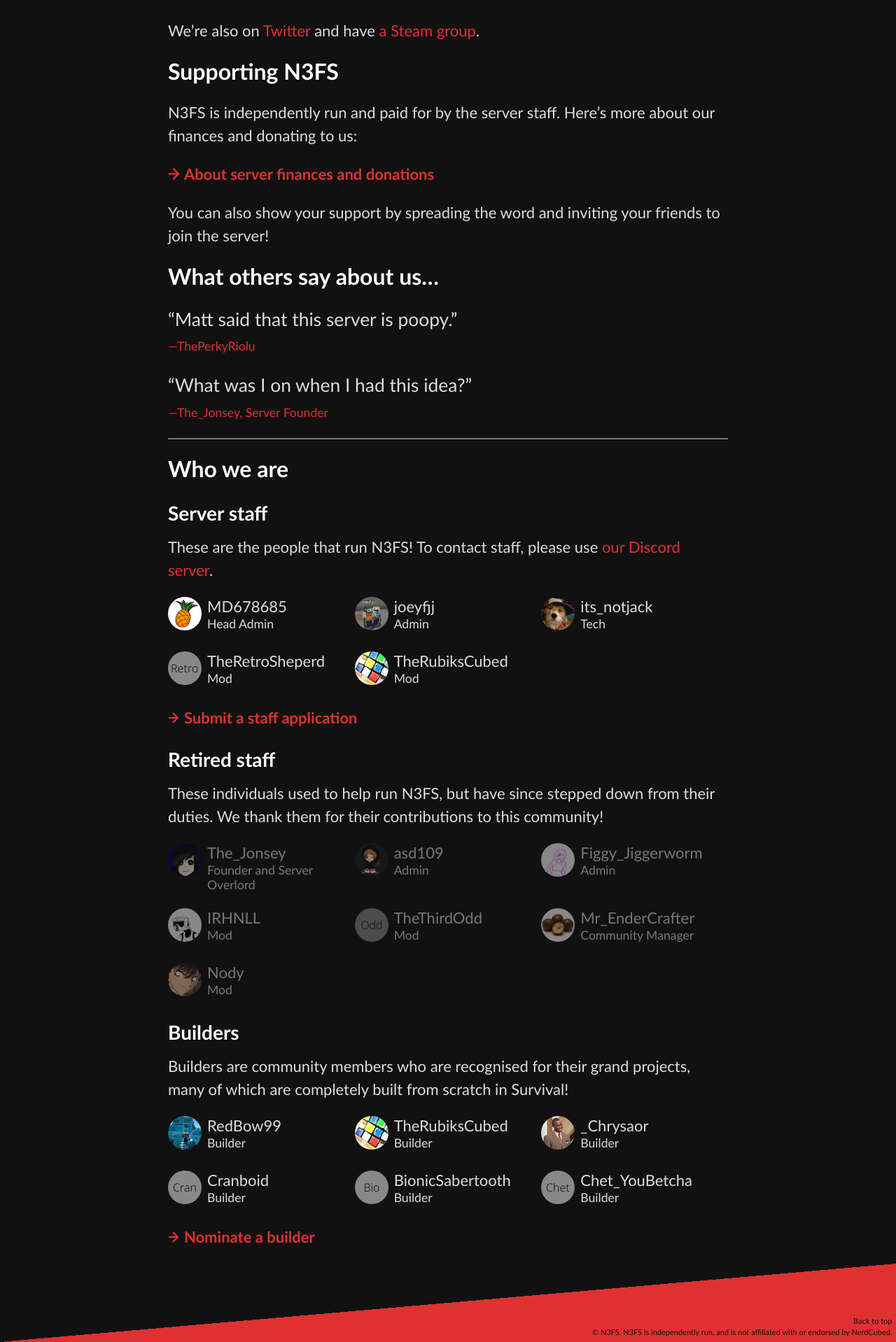
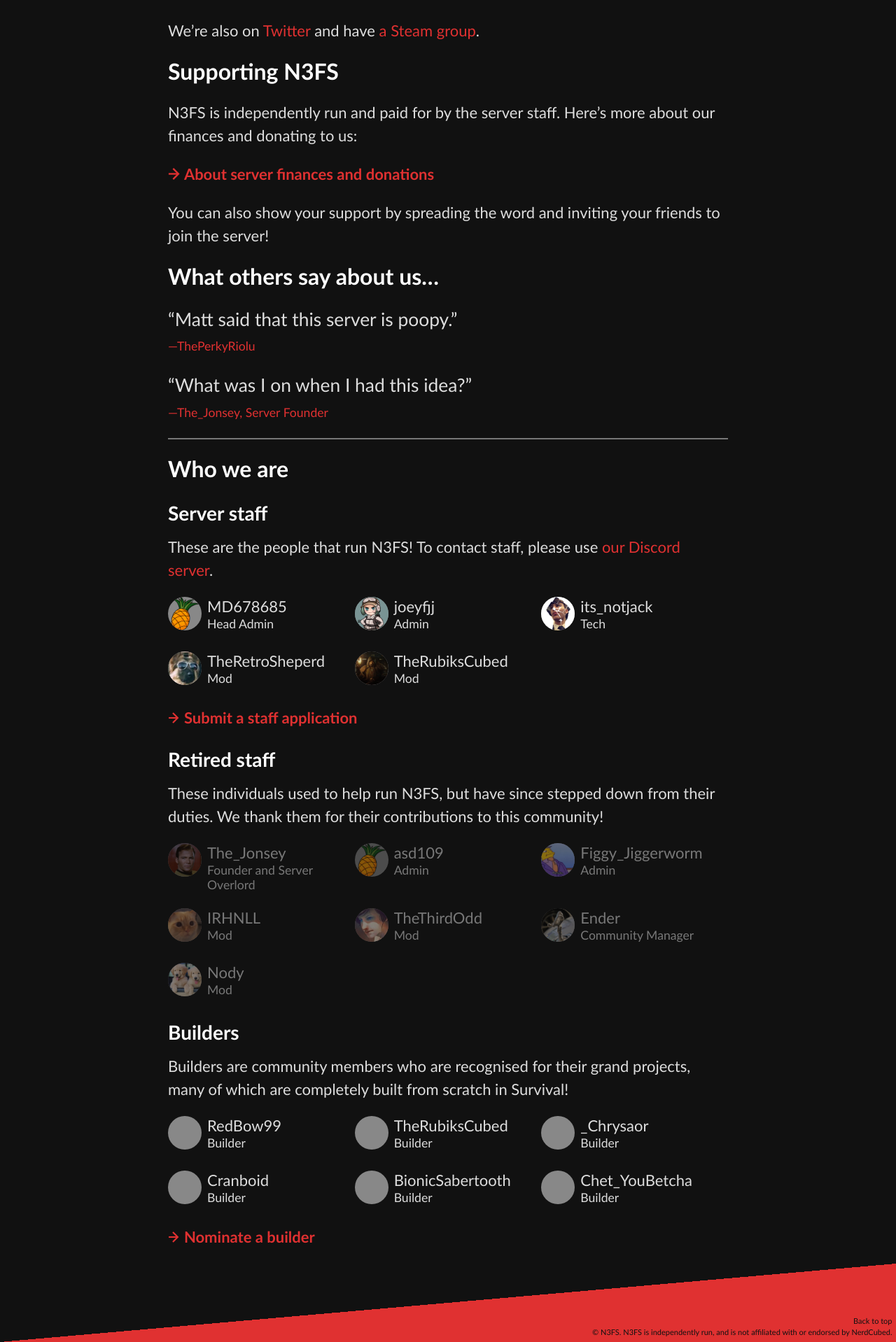
Before and after one commit to N3FS/N3FS-website, a Jekyll site: the page built from about.md, in a window 1280 px wide. Shown: the part 732-2650 px from the top of the page at 70% size. Built offline with Jekyll 4.4.1, drawn with Linux system fonts in a browser that asks for light colours.

Commit message:
Update staff photos

```diff
--- a/about.md
+++ b/about.md
@@ -55,7 +55,7 @@ You can also show your support by spreading the word and inviting your friends t
   width: 48px;
   height: 48px;
   background-color: #888;
-  background-image: url('/assets/images/staff.jpg');
+  /* background-image: url('/assets/images/staff.jpg'); */
   background-size: 384px 192px;
   border-radius: 100%;
   margin: 0 8px 8px 0;
@@ -102,35 +102,35 @@ These are the people that run N3FS! To contact staff, please use [our Discord se
 
 <div class="staff-list">
   <div class="staff-member">
-    <div class="staff-avatar" style="background-position: -48px -0px;"></div>
+    <img class="staff-avatar" src="/assets/images/staff/md.png">
     <div class="staff-name">MD678685</div>
     <div class="staff-position">Head Admin</div>
     <div class="staff-tagline">One who actually does stuff</div>
   </div>
 
   <div class="staff-member">
-    <div class="staff-avatar" style="background-position: -288px -0px;"></div>
+    <img class="staff-avatar" src="/assets/images/staff/joey.png">
     <div class="staff-name">joeyfjj</div>
     <div class="staff-position">Admin</div>
     <div class="staff-tagline">Maker of terrible puns.</div>
   </div>
 
   <div class="staff-member">
-    <div class="staff-avatar" style="background-position: -192px -48px;"></div>
+    <img class="staff-avatar" src="/assets/images/staff/jack.png">
     <div class="staff-name">its_notjack</div>
     <div class="staff-position">Tech</div>
     <div class="staff-tagline">May or may not be Jack</div>
   </div>
 
   <div class="staff-member">
-    <div class="staff-avatar" style="background-position: -336px -48px;"></div>
+    <img class="staff-avatar" src="/assets/images/staff/shep.png">
     <div class="staff-name">TheRetroSheperd</div>
     <div class="staff-position">Mod</div>
     <div class="staff-tagline">Someone stole the toilet seat from the church</div>
   </div>
 
   <div class="staff-member">
-    <div class="staff-avatar" style="background-position: -48px -48px;"></div>
+    <img class="staff-avatar" src="/assets/images/staff/ruby.png">
     <div class="staff-name">TheRubiksCubed</div>
     <div class="staff-position">Mod</div>
     <div class="staff-tagline">Everyone loves Ruby</div>
@@ -145,49 +145,49 @@ These individuals used to help run N3FS, but have since stepped down from their
 
 <div class="staff-list">
   <div class="staff-member fade">
-    <div class="staff-avatar" style="background-position: -0px -0px;"></div>
+    <img class="staff-avatar" src="/assets/images/staff/jonsey.png">
     <div class="staff-name">The_Jonsey</div>
     <div class="staff-position">Founder and Server Overlord</div>
     <div class="staff-tagline">Owner</div>
   </div>
 
   <div class="staff-member fade">
-    <div class="staff-avatar" style="background-position: -96px -0px;"></div>
+    <img class="staff-avatar" src="/assets/images/staff/md.png">
     <div class="staff-name">asd109</div>
     <div class="staff-position">Admin</div>
     <div class="staff-tagline">It's a(WOL)sd109</div>
   </div>
 
   <div class="staff-member fade">
-    <div class="staff-avatar" style="background-position: -144px -0px;"></div>
+    <img class="staff-avatar" src="/assets/images/staff/figgy.png">
     <div class="staff-name">Figgy_Jiggerworm</div>
     <div class="staff-position">Admin</div>
     <div class="staff-tagline">Part-time eyebrow wiggler</div>
   </div>
 
   <div class="staff-member fade">
-    <div class="staff-avatar" style="background-position: -240px -0px;"></div>
+    <img class="staff-avatar" src="/assets/images/staff/irh.jpg">
     <div class="staff-name">IRHNLL</div>
     <div class="staff-position">Mod</div>
     <div class="staff-tagline">They weren't the mods you're looking for</div>
   </div>
 
   <div class="staff-member fade">
-    <div class="staff-avatar" style="background-position: -192px -0px;"></div>
+    <img class="staff-avatar" src="/assets/images/staff/odd.png">
     <div class="staff-name">TheThirdOdd</div>
     <div class="staff-position">Mod</div>
     <div class="staff-tagline">TheThirdOdd/Modd/Godd/Sodd</div>
   </div>
 
   <div class="staff-member fade">
-    <div class="staff-avatar" style="background-position: -336px -0px;"></div>
-    <div class="staff-name">Mr_EnderCrafter</div>
+    <img class="staff-avatar" src="/assets/images/staff/ender.png">
+    <div class="staff-name">Ender</div>
     <div class="staff-position">Community Manager</div>
     <div class="staff-tagline">Ran off to sixth form.</div>
   </div>
 
   <div class="staff-member fade">
-    <div class="staff-avatar" style="background-position: 0px -96px;"></div>
+    <img class="staff-avatar" src="/assets/images/staff/nody.png">
     <div class="staff-name">Nody</div>
     <div class="staff-position">Mod</div>
     <div class="staff-tagline">Moderating people since 2014</div>
```
Also changed, not shown: Gemfile.lock, assets/images/staff/ender.png (added), assets/images/staff/figgy.png (added), assets/images/staff/irh.jpg (added), assets/images/staff/jack.png (added), assets/images/staff/joey.png (added), assets/images/staff/jonsey.png (added), assets/images/staff/md.png (added), assets/images/staff/nody.png (added), assets/images/staff/odd.png (added), assets/images/staff/ruby.png (added), assets/images/staff/shep.png (added), assets/images/staff/waffle.png (added).
